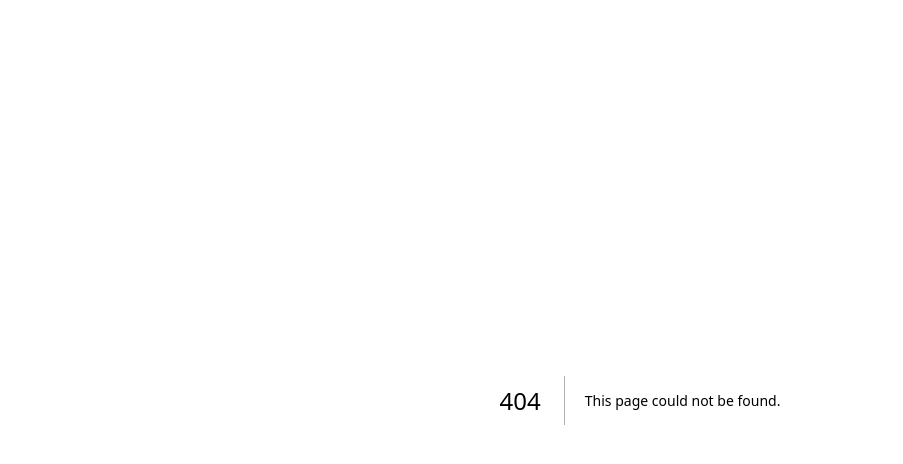
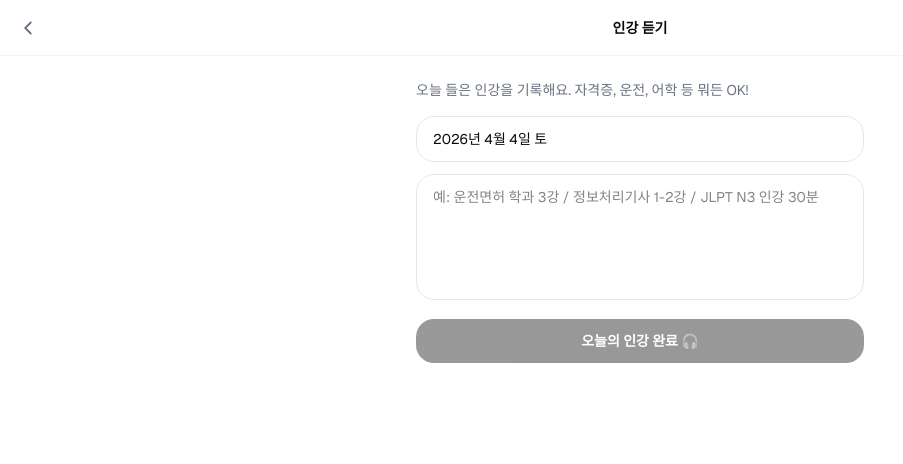
Before and after one commit to yg1110/bookorry, a Next.js app: page /routines/online-lecture in a window 1280 px wide. Before the commit this address had no page. Shown: the top 464 px of the page, without its empty margins (0-903 px from the left). Built offline with nearby package versions, Linux system fonts and the light colour scheme; no server answers.

Commit message:
feat: 인강 추가

```diff
--- a/app/group/[id]/routines/page.tsx
+++ b/app/group/[id]/routines/page.tsx
@@ -18,7 +18,8 @@ type RoutineType =
   | "duolingo"
   | "reading"
   | "self_dev"
-  | "skin_care";
+  | "skin_care"
+  | "online_lecture";
 
 interface RoutineLog {
   id: string;
@@ -67,6 +68,13 @@ const ROUTINES = [
     icon: "🧴",
     desc: "스킨케어 루틴 인증하기",
     href: "/routines/skin-care",
+  },
+  {
+    type: "online_lecture" as const,
+    label: "인강 듣기",
+    icon: "🎧",
+    desc: "자격증, 운전, 어학 등 인강 인증",
+    href: "/routines/online-lecture",
   },
   {
     type: "self_dev" as const,
--- a/app/routine-logs/[id]/edit/page.tsx
+++ b/app/routine-logs/[id]/edit/page.tsx
@@ -16,6 +16,7 @@ const ROUTINE_LABELS: Record<string, string> = {
   reading: "독서",
   self_dev: "자기개발",
   skin_care: "피부관리",
+  online_lecture: "인강 듣기",
 };
 
 interface RoutineLog {
--- /dev/null
+++ b/app/routines/online-lecture/page.tsx
@@ -0,0 +1,86 @@
+"use client";
+
+import { useEffect, useState } from "react";
+import { useRouter } from "next/navigation";
+import { Header } from "@/components/header";
+import { DateTimePicker } from "@/components/ui/date-time-picker";
+import { supabase } from "@/lib/supabase";
+import { dateToLogDate } from "@/lib/utils";
+
+export default function OnlineLectureRoutinePage() {
+  const router = useRouter();
+  const [groupId, setGroupId] = useState<string | null>(null);
+  const [memberId, setMemberId] = useState<string | null>(null);
+  const [logDate, setLogDate] = useState(() => new Date());
+  const [text, setText] = useState("");
+  const [submitting, setSubmitting] = useState(false);
+
+  useEffect(() => {
+    async function init() {
+      const gid = localStorage.getItem("group_id");
+      const token = localStorage.getItem("session_token");
+      setGroupId(gid);
+
+      if (token && gid) {
+        const { data } = await supabase
+          .from("members")
+          .select("id")
+          .eq("session_token", token)
+          .eq("group_id", gid)
+          .single();
+        if (data) setMemberId(data.id);
+      }
+    }
+    init();
+  }, []);
+
+  async function handleSubmit(e: React.FormEvent) {
+    e.preventDefault();
+    if (!text.trim() || !memberId || !groupId) return;
+    setSubmitting(true);
+
+    await supabase.from("routine_logs").insert({
+      member_id: memberId,
+      group_id: groupId,
+      type: "online_lecture",
+      text_content: text.trim(),
+      log_date: dateToLogDate(logDate),
+    });
+
+    router.replace(`/group/${groupId}/routines`);
+  }
+
+  return (
+    <>
+      <Header
+        title="인강 듣기"
+        backHref={groupId ? `/group/${groupId}/routines` : undefined}
+      />
+      <main className="flex flex-col px-4 pt-6 pb-24">
+        <div className="mx-auto w-full max-w-md space-y-4">
+          <p className="text-sm text-gray-500">
+            오늘 들은 인강을 기록해요. 자격증, 운전, 어학 등 뭐든 OK!
+          </p>
+
+          <form onSubmit={handleSubmit} className="space-y-3">
+            <DateTimePicker value={logDate} onChange={setLogDate} />
+            <textarea
+              value={text}
+              onChange={(e) => setText(e.target.value)}
+              placeholder="예: 운전면허 학과 3강 / 정보처리기사 1-2강 / JLPT N3 인강 30분"
+              rows={5}
+              className="w-full resize-none rounded-2xl border border-gray-200 px-4 py-3 text-sm outline-none focus:border-black"
+            />
+            <button
+              type="submit"
+              disabled={submitting || !text.trim()}
+              className="w-full rounded-2xl bg-black py-3 text-sm font-semibold text-white disabled:opacity-40"
+            >
+              {submitting ? "저장 중..." : "오늘의 인강 완료 🎧"}
+            </button>
+          </form>
+        </div>
+      </main>
+    </>
+  );
+}
```
Also changed, not shown: 1 other file (tests, documents, lock files or other folders).
